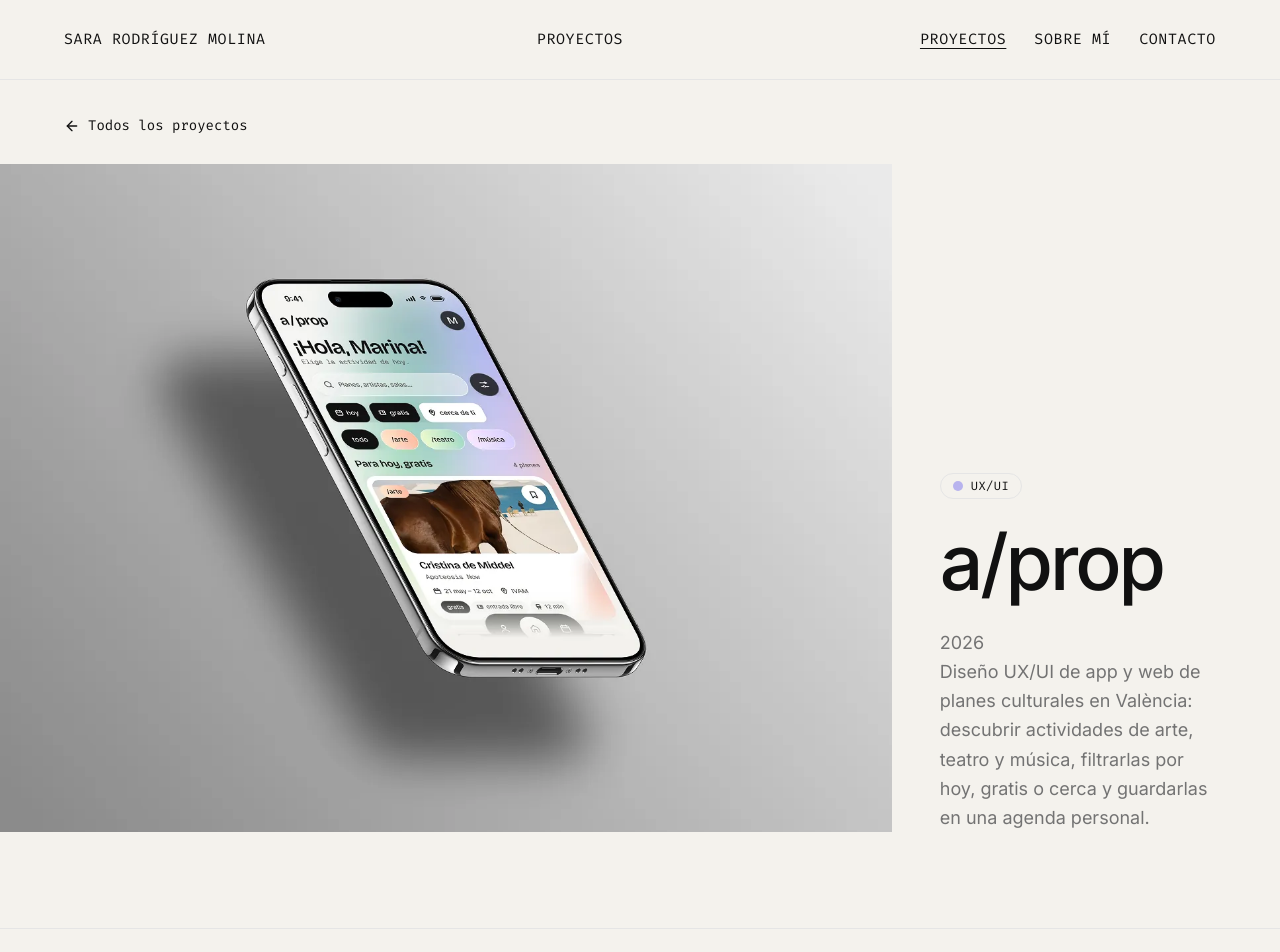
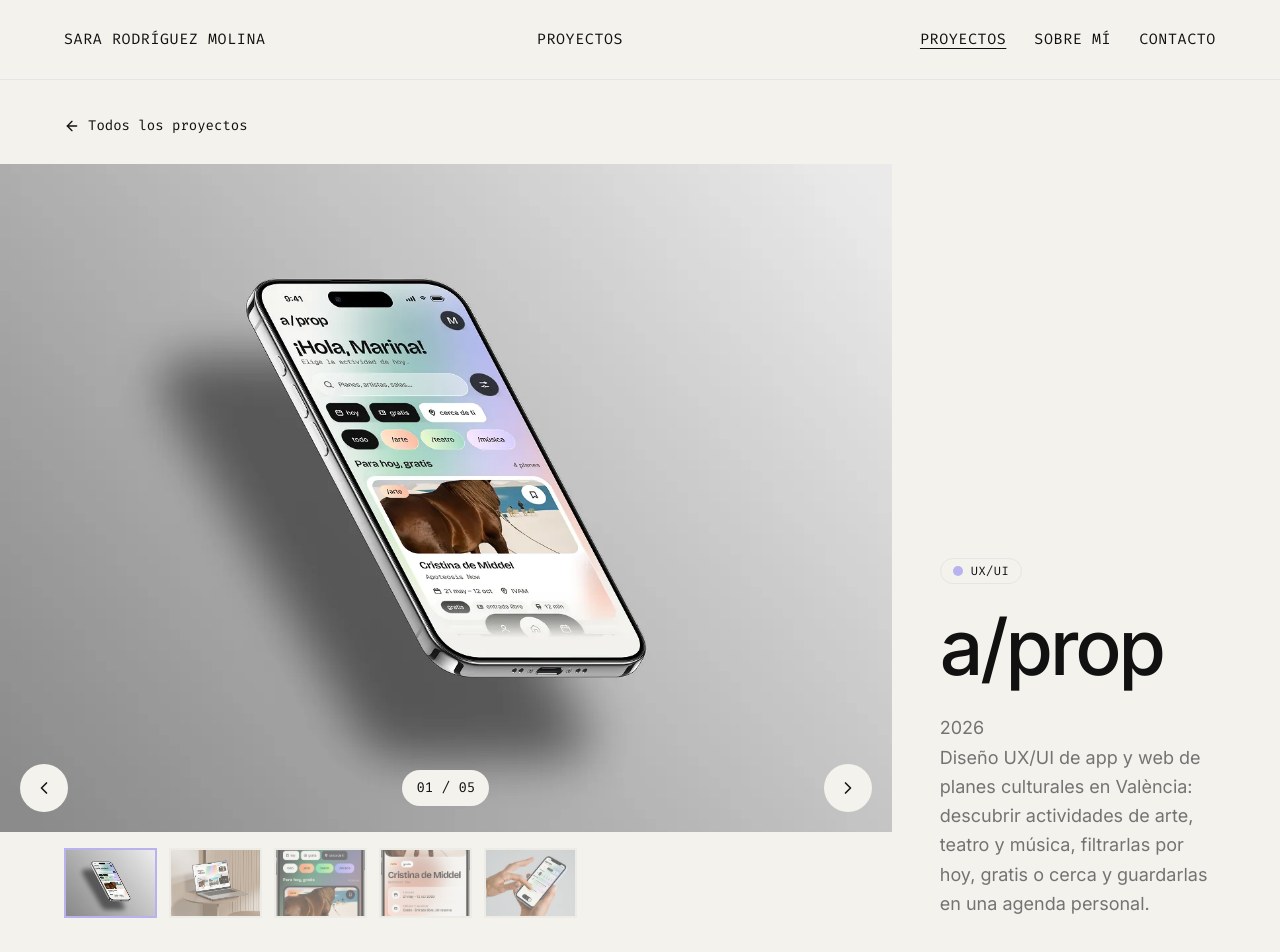
Before and after one commit to srodmol/portafolio-web, a Vue app: page /proyectos/a-prop in a window 1280 px wide. Shown: the top 952 px of the page. Built offline with nearby package versions, Linux system fonts and the light colour scheme.

Commit message:
srodmol: Galería de imágenes en la ficha de proyecto

```diff
--- /dev/null
+++ b/src/components/GaleriaProyecto.vue
@@ -0,0 +1,82 @@
+<script setup lang="ts">
+import { ref, computed } from 'vue'
+import { ChevronLeft, ChevronRight } from '@lucide/vue'
+import { Button } from '@/components/ui/button'
+import type { Imagen } from '@/data/proyectos'
+
+const props = defineProps<{ imagenes: Imagen[]; color: string }>()
+
+const indice = ref(0)
+const total = computed(() => props.imagenes.length)
+const actual = computed(() => props.imagenes[indice.value])
+const contador = computed(
+  () => `${String(indice.value + 1).padStart(2, '0')} / ${String(total.value).padStart(2, '0')}`,
+)
+
+function anterior() {
+  indice.value = (indice.value - 1 + total.value) % total.value
+}
+
+function siguiente() {
+  indice.value = (indice.value + 1) % total.value
+}
+</script>
+
+<template>
+  <div class="flex flex-col gap-4">
+    <!-- Imagen grande -->
+    <div class="relative aspect-[4/3] overflow-hidden bg-foreground/5">
+      <img
+        v-if="actual"
+        :key="actual.src"
+        :src="actual.src"
+        :alt="actual.alt"
+        class="size-full object-contain animate-in fade-in duration-300"
+      />
+
+      <!-- Controles: solo si hay más de una imagen -->
+      <div v-if="total > 1" class="absolute inset-x-0 bottom-0 flex items-center justify-between p-5">
+        <Button
+          variant="secondary"
+          size="icon"
+          aria-label="Imagen anterior"
+          class="size-12 rounded-full bg-background hover:bg-background hover:scale-105"
+          @click="anterior"
+        >
+          <ChevronLeft class="size-5" aria-hidden="true" />
+        </Button>
+
+        <span class="rounded-full bg-background px-3.5 py-2 font-mono text-sm" aria-live="polite">
+          {{ contador }}
+        </span>
+
+        <Button
+          variant="secondary"
+          size="icon"
+          aria-label="Imagen siguiente"
+          class="size-12 rounded-full bg-background hover:bg-background hover:scale-105"
+          @click="siguiente"
+        >
+          <ChevronRight class="size-5" aria-hidden="true" />
+        </Button>
+      </div>
+    </div>
+
+    <!-- Miniaturas -->
+    <div v-if="total > 1" class="grid grid-cols-[repeat(auto-fill,minmax(88px,1fr))] gap-3 px-[5vw] lg:pr-0">
+      <button
+        v-for="(imagen, i) in imagenes"
+        :key="imagen.src"
+        type="button"
+        :aria-label="`Ver imagen ${i + 1}: ${imagen.alt}`"
+        :aria-pressed="i === indice"
+        class="aspect-[4/3] overflow-hidden border-2 bg-foreground/5 transition"
+        :class="i === indice ? '' : 'border-transparent opacity-60 hover:opacity-100'"
+        :style="i === indice ? { borderColor: color } : {}"
+        @click="indice = i"
+      >
+        <img :src="imagen.src" alt="" loading="lazy" class="size-full object-cover" />
+      </button>
+    </div>
+  </div>
+</template>
--- a/src/pages/proyectos/ProyectoDetalle.vue
+++ b/src/pages/proyectos/ProyectoDetalle.vue
@@ -2,6 +2,7 @@
 import { computed } from 'vue'
 import { ArrowLeft, ArrowRight, ArrowUpRight } from '@lucide/vue'
 import { proyectos } from '@/data/proyectos'
+import GaleriaProyecto from '@/components/GaleriaProyecto.vue'
 
 // El router pasa el slug de la URL como prop (props: true en el router)
 const props = defineProps<{ slug: string }>()
@@ -35,12 +36,10 @@ const colaboradores = computed(() =>
     </div>
 
     <section class="flex flex-wrap gap-12 pt-4">
-      <!-- Imagen principal (en el commit 10 será la galería) -->
-      <div class="min-w-0 flex-[999_1_640px]">
-        <div class="aspect-[4/3] overflow-hidden bg-foreground/5">
-          <img :src="proyecto.portada.src" :alt="proyecto.portada.alt" class="size-full object-contain" />
-        </div>
-      </div>
+            <!-- Galería -->
+            <div class="min-w-0 flex-[999_1_640px]">
+                 <GaleriaProyecto :key="proyecto.slug" :imagenes="proyecto.galeria" :color="proyecto.color" />
+            </div>
 
       <!-- Información -->
       <aside class="flex flex-[1_1_340px] flex-col justify-end gap-7 px-[5vw] lg:pl-0">
```
